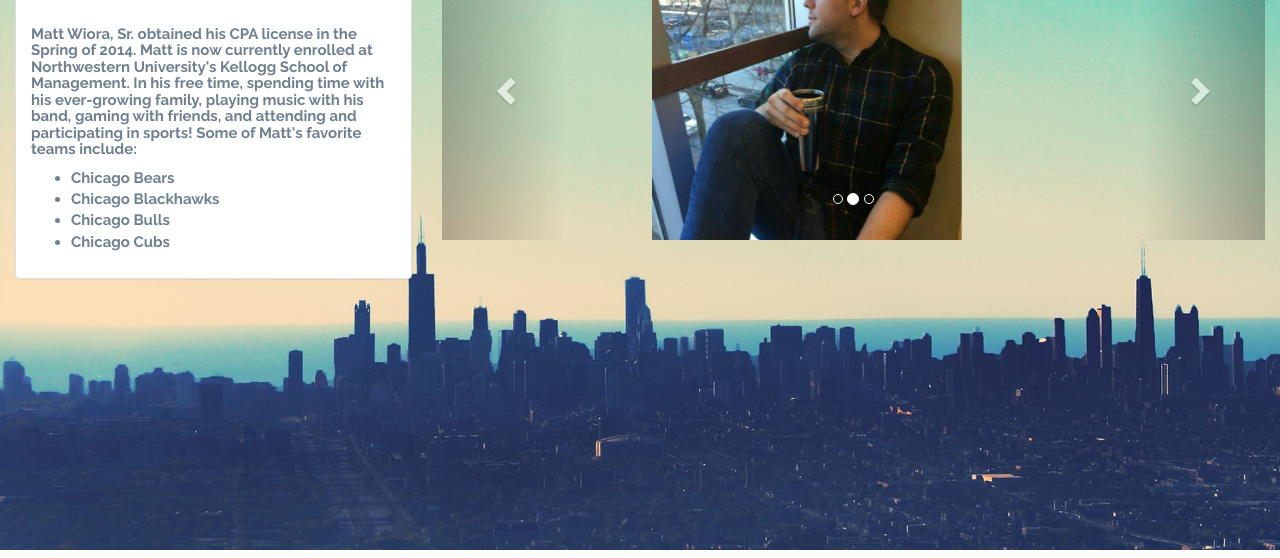
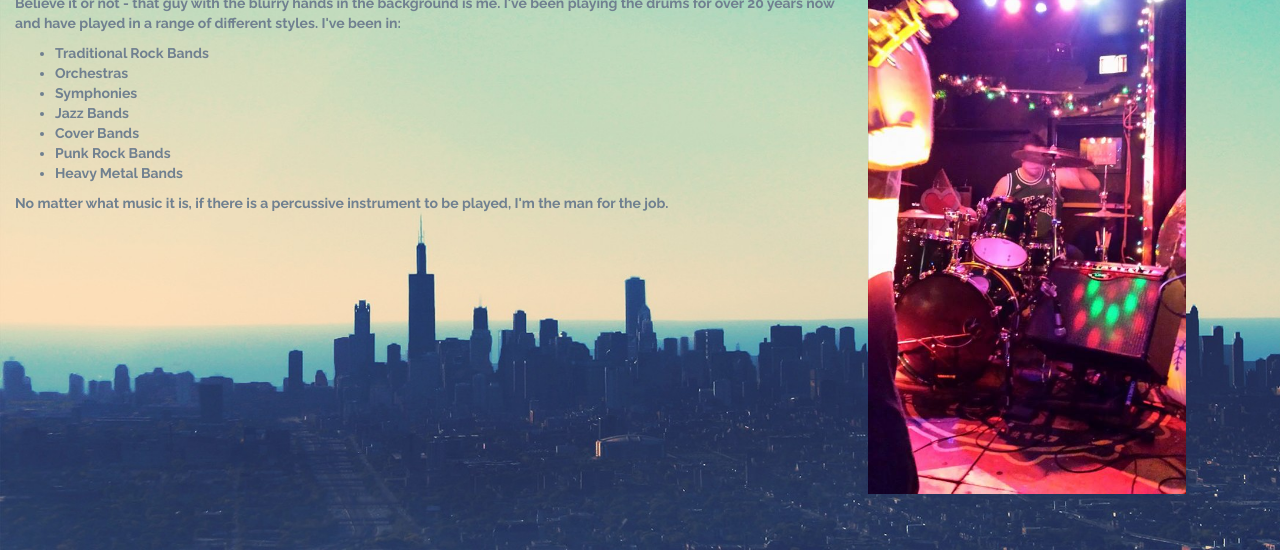
Before and after one commit to Stratos86/Stratos86.github.io, a plain HTML site: page Hobbies.html in a window 1280 px wide. Shown: the part 242-800 px from the top of the page. Drawn offline with nearby package versions, Linux system fonts and the light colour scheme.

Commit message:
Commit 11
Final Adjustments to Week 2 HW

```diff
--- a/Hobbies.html
+++ b/Hobbies.html
@@ -44,7 +44,7 @@
             <ul id=topsecret class="dropdown-menu">
               <li><a href="MVM.html">Man vs. Machine</a></li>
               <li><a href="GoodJourney.html">Good Journey...</a></li>
-              <li><a href="L=BL.html">Become Legend</a></li>
+              <li><a href="BL.html">Become Legend</a></li>
             </ul>
           </li>
         </ul>
@@ -54,62 +54,27 @@
   <div class="container-fluid">
     <div class="row">
       <div class="col-lg-12" id="PageHeader">
-        <h1>Chicago Finance at it's Finest.</h1>
+        <h1>Work Hard, Drum Harder</h1>
       </div>
     </div>
     <div class="row">
-      <div class="col-md-4">
-        <div class="panel panel-default">
-          <div class="panel-heading">
-            <h3 class="panel-title">Matt Wiora, Sr. CPA</h3>
-          </div>
-          <div class="panel-body">
-            <h1 id="sidepanelbody">Matt Wiora, Sr. obtained his CPA license in the Spring of 2014. Matt is now currently enrolled at Northwestern University's Kellogg School of Management. In his free time, spending time with his ever-growing family, playing music with his band, gaming with friends, and attending and participating in sports! Some of Matt's favorite teams include:</h1>
-              <ul class="chicago-sports" id="sidepanelbody">
-                <li>Chicago Bears</li>
-                <li>Chicago Blackhawks</li>
-                <li>Chicago Bulls</li>
-                <li>Chicago Cubs</li>
-              </ul>
-          </div>
-        </div>
+      <div class="col-md-8">
+        <h2 id="music-body">Music is my life.</h2>
+        <p id="music-body">Believe it or not - that guy with the blurry hands in the background is me. I've been playing the drums for over 20 years now and have played in a range of different styles. I've been in:
+        </p>
+        <ul id="music-body">
+          <li>Traditional Rock Bands</li>
+          <li>Orchestras</li>
+          <li>Symphonies</li>
+          <li>Jazz Bands</li>
+          <li>Cover Bands</li>
+          <li>Punk Rock Bands</li>
+          <li>Heavy Metal Bands</li>
+        </ul>
+        <p id="music-body">No matter what music it is, if there is a percussive instrument to be played, I'm the man for the job.
       </div>
-      <div class="col-md-8">
-        <div id="carousel-example-generic" class="carousel slide" data-ride="carousel">
-          <!-- Indicators -->
-          <ol class="carousel-indicators">
-            <li data-target="#carousel-example-generic" data-slide-to="0" class="active"></li>
-            <li data-target="#carousel-example-generic" data-slide-to="1"></li>
-            <li data-target="#carousel-example-generic" data-slide-to="2"></li>
-          </ol>
-
-          <!-- Wrapper for slides -->
-          <div class="carousel-inner" role="listbox">
-            <div class="item active" id="mycarousel">
-              <img id="caroimg" src="pensive.jpg">
-            </div>
-            <div class="item">
-              <img id="caroimg" src="Friends.jpg">
-                <div class="carousel-caption">
-                </div>
-            </div>
-            <div class="item">
-              <img id="caroimg" src="team.jpg">
-                <div class="carousel-caption">
-                </div>
-            </div>
-          </div>
-
-        <!-- Controls -->
-          <a class="left carousel-control" href="#carousel-example-generic" role="button" data-slide="prev">
-            <span class="glyphicon glyphicon-chevron-left" aria-hidden="true"></span>
-            <span class="sr-only">Previous</span>
-          </a>
-          <a class="right carousel-control" href="#carousel-example-generic" role="button" data-slide="next">
-            <span class="glyphicon glyphicon-chevron-right" aria-hidden="true"></span>
-            <span class="sr-only">Next</span>
-          </a>
-        </div>
+      <div class="col-md-4","music">
+        <img class="img-responsive" src="drums.jpg">
       </div>
     </div>
 </body>
--- a/style.css
+++ b/style.css
@@ -12,6 +12,9 @@ body {
   font-weight: bold;
   font-size: 20px;
   color: black;
+}
+#music-body {
+  text-align: left;
 }
 .panel-title {
   font-size: 35px;
@@ -80,3 +83,6 @@ IMG.navbar-brand {
 #wrapper img {
   height: 150px
 }
+.img-responsive {
+  width: 80%;
+}
```
Also changed, not shown: AboutMe.html (+12 -3 lines), index.html (+1 -1 lines).
